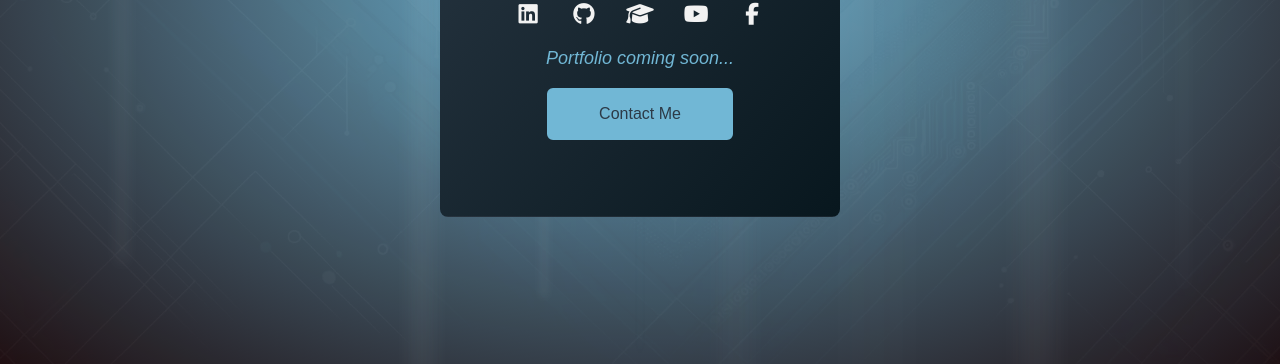
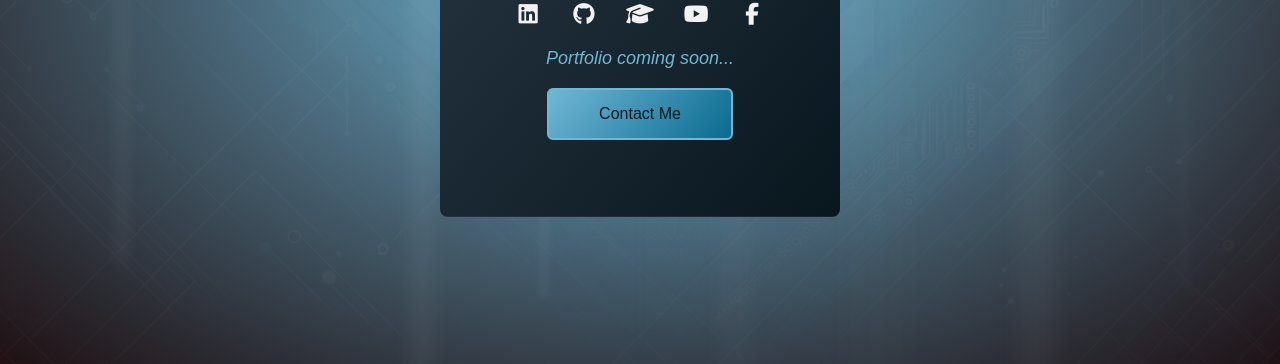
Before and after one commit to leoashcraft/Links-Page, a plain HTML site: page index.html in a window 1280 px wide. In both pictures the pointer is over the button "Contact Me". Shown: the part 436-800 px from the top of the page. Drawn offline with nearby package versions, Linux system fonts and the light colour scheme.

Commit message:
Changed button styling

```diff
--- a/style.css
+++ b/style.css
@@ -362,8 +362,8 @@ body {
 }
 
 .contact-btn:hover {
-  background: #71B7D5;
-  color: #2c3a47;
+  background: linear-gradient(130deg, #71B7D5, #096B90);
+  color: #08171E;
 }
 
 .border {
```
